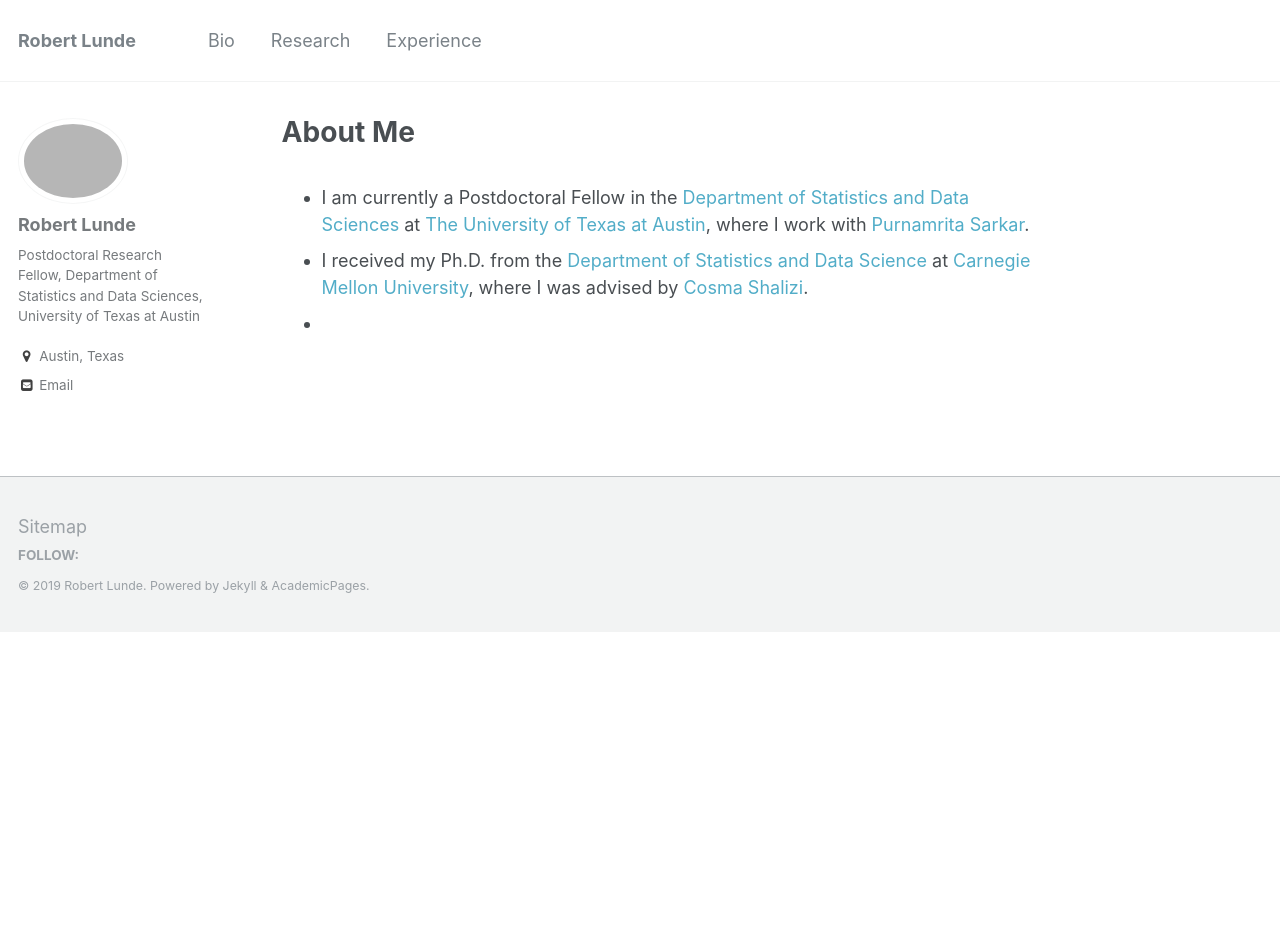
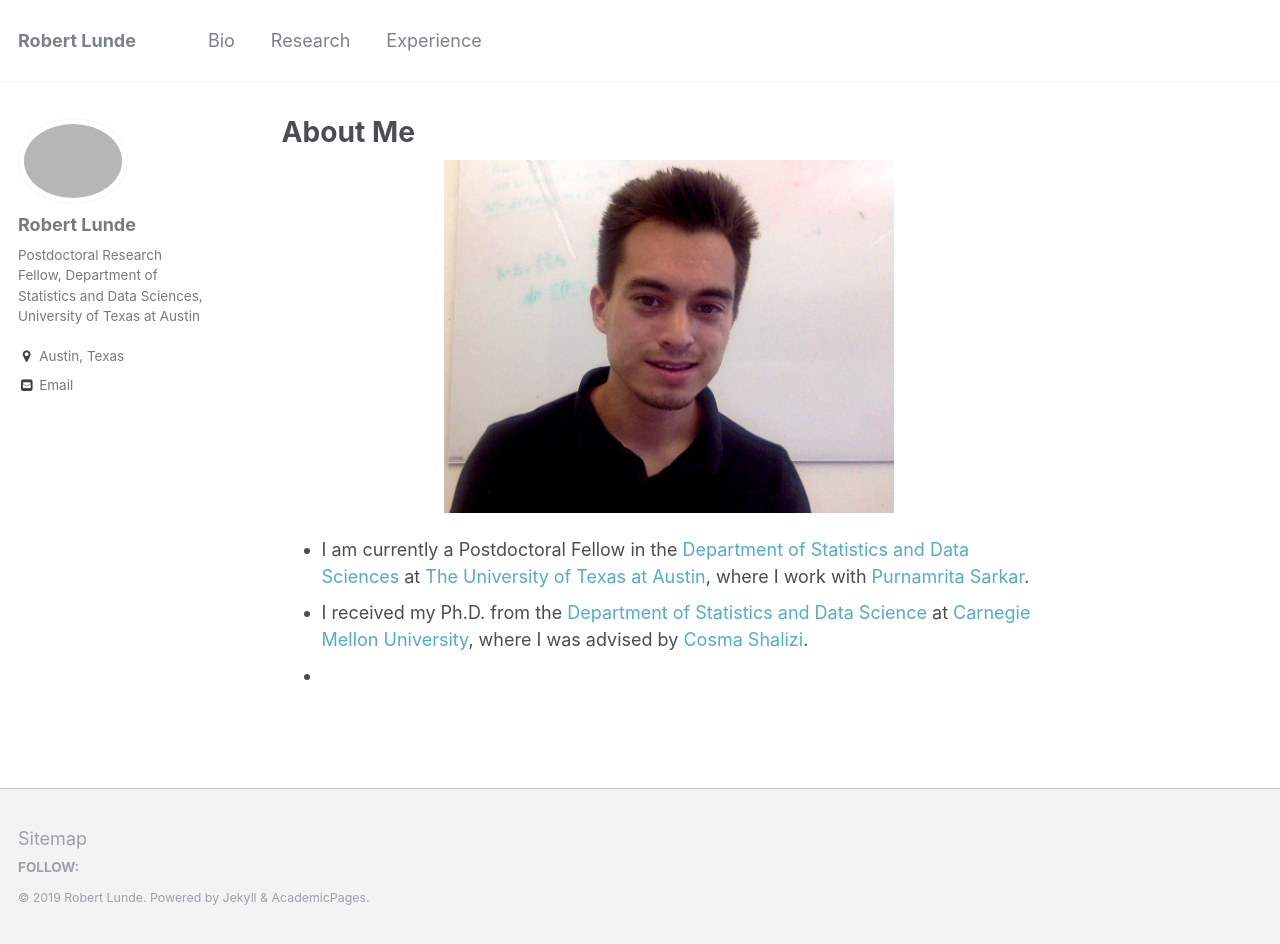
Before and after one commit to rslunde/rslunde.github.io, a Jekyll site: the page built from _pages/about.md, in a window 1280 px wide and 944 px high. Built offline with Jekyll 4.4.1, drawn with Linux system fonts in a browser that asks for light colours.

Commit message:
upload file

```diff
--- a/_pages/about.md
+++ b/_pages/about.md
@@ -8,7 +8,9 @@
   - /bio.html
 ---
 <p align="center">
+ <img src="https://rslunde.github.io/files/my_photo.jpg?raw=true" alt="Photo" style="width: 450px;"/>
 </p>
+
 
 * I am currently a Postdoctoral Fellow in the [Department of Statistics and Data Sciences](https://stat.utexas.edu) at [The University of Texas at Austin](https://www.utexas.edu), where I work with [Purnamrita Sarkar](https://psarkar.github.io/).
 * I received my Ph.D. from the [Department of Statistics and Data Science](https://stat.cmu.edu) at [Carnegie Mellon University](https://www.cmu.edu/), where I was advised by [Cosma Shalizi](http://www.stat.cmu.edu/~cshalizi/).
```
Also changed, not shown: files/my_photo.jpg (added), 2 other files.
